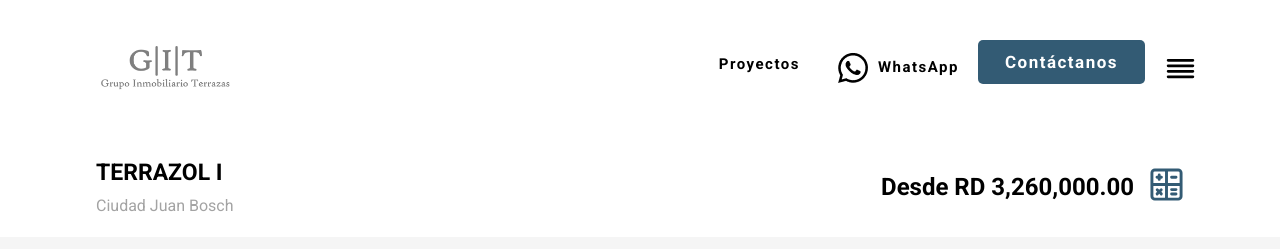
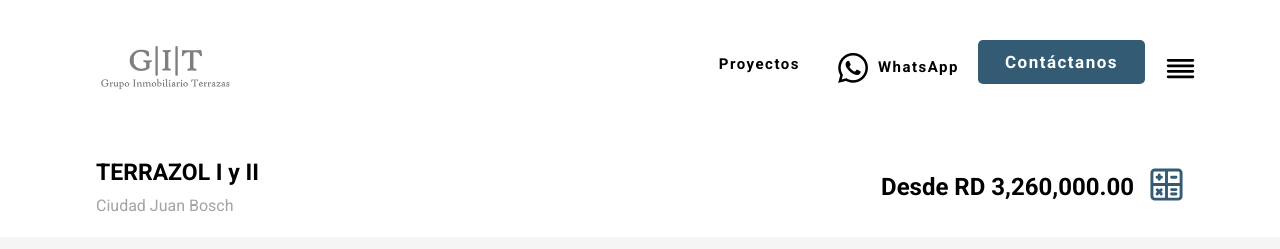
Before and after one commit to Geeraldv/git-prueba, a React (Vite) app: page /Terrazol1 in a window 1280 px wide. Shown: the top 249 px of the page. Built offline with nearby package versions, Linux system fonts and the light colour scheme.

Commit message:
Update Terrazol1.jsx

```diff
--- a/src/pages/Terrazol1.jsx
+++ b/src/pages/Terrazol1.jsx
@@ -43,7 +43,7 @@ export const Terrazol1 = () => {
       <NavBar toggleSidebar={toggleSidebar} />
       <SideBar isOpen={isSidebarOpen} closeSidebar={closeSidebar} />
       <DetallesUnidad
-        nombre="TERRAZOL I"
+        nombre="TERRAZOL I y II"
         ubicacion="Ciudad Juan Bosch"
         precio="Desde RD 3,260,000.00"
       />
```
